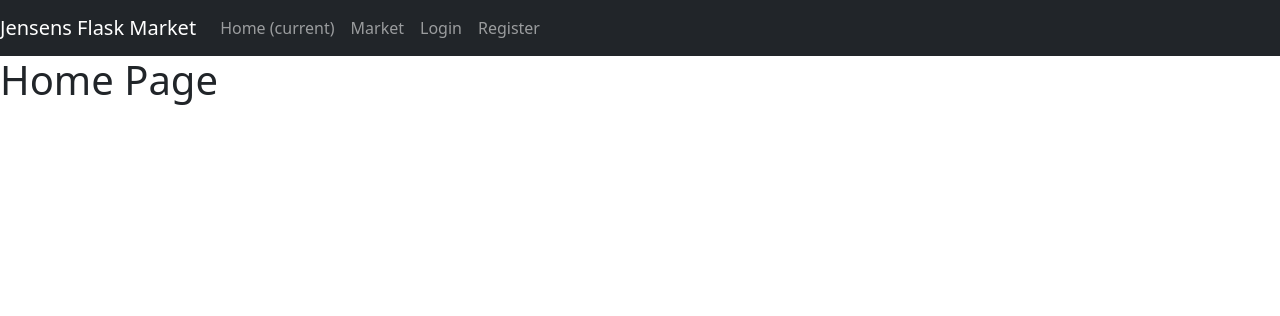
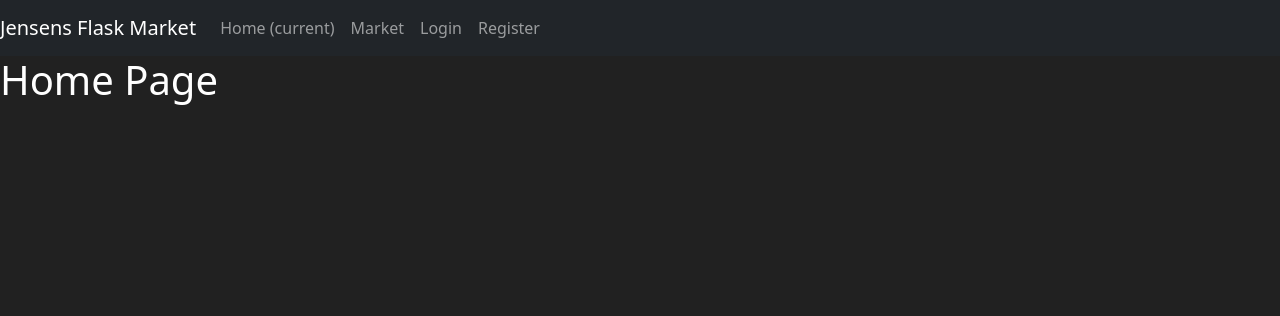
Before and after one commit to JAAdrian/flask_playground, a Flask app: page / in a window 1280 px wide. Shown: the top 316 px of the page. Run offline with Flask 2, Linux system fonts and the light colour scheme.

Commit message:
Black background

```diff
--- a/templates/home.html
+++ b/templates/home.html
@@ -48,4 +48,10 @@
     <script src="https://cdn.jsdelivr.net/npm/bootstrap@5.1.3/dist/js/bootstrap.min.js" integrity="sha384-QJHtvGhmr9XOIpI6YVutG+2QOK9T+ZnN4kzFN1RtK3zEFEIsxhlmWl5/YESvpZ13" crossorigin="anonymous"></script>
     -->
   </body>
+  <style>
+    body {
+      background-color: #212121;
+      color: white
+    }
+  </style>
 </html>
```
